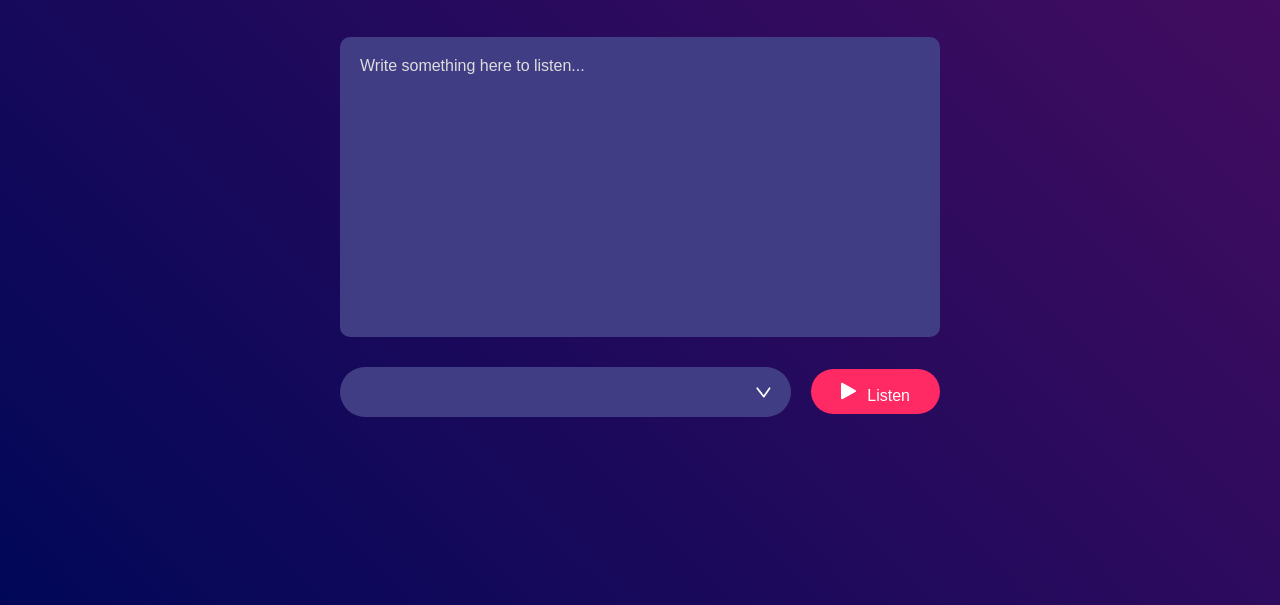
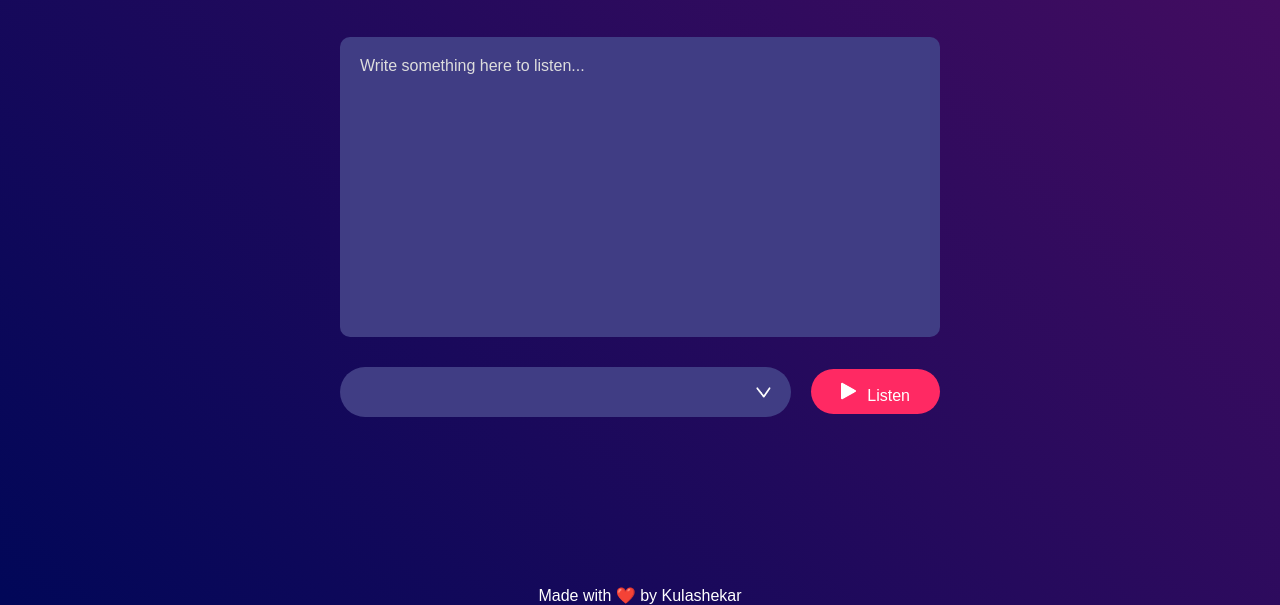
Before and after one commit to Kulashekar01/Text-to-Speech-Converter, a plain HTML site: page index.html in a window 1280 px wide. Shown: the part 195-800 px from the top of the page. Drawn offline with Linux system fonts and the light colour scheme.

Commit message:
Update index.html

```diff
--- a/index.html
+++ b/index.html
@@ -11,7 +11,7 @@
                 <select></select>
                 <button><img src="play.png">Listen</button>
             </div>
-            <!--p>Made with ❤️ by Kulashekar</p-->
+            <p>Made with ❤️ by Kulashekar</p>
         </div>
         <script src="script.js"></script>
     </body>
```
